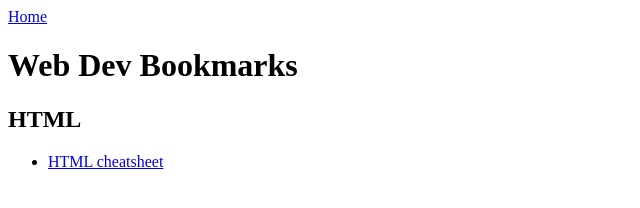
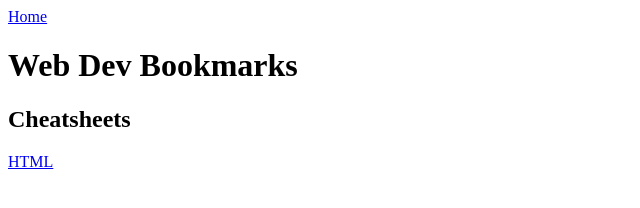
Before and after one commit to codedhouse/codedhouse.github.io, a plain HTML site: page bookmarks/index.html in a window 1280 px wide. Shown: the whole page, without its empty margins (0-640 px from the left). Drawn offline with Linux system fonts and the light colour scheme.

Commit message:
Add more html that I can't be bothered to style

```diff
--- a/bookmarks/index.html
+++ b/bookmarks/index.html
@@ -9,15 +9,11 @@
     <nav><a href="/">Home</a></nav>
     <main>
       <h1>Web Dev Bookmarks</h1>
-      <h2>HTML</h2>
-      <ul>
-        <li>
-          <a
-            href="https://syntaxsimplified.com/cheatsheet/HTML/hypertext_markup_language.html"
-            >HTML cheatsheet</a
-          >
-        </li>
-      </ul>
+      <h2>Cheatsheets</h2>
+      <a
+        href="https://syntaxsimplified.com/cheatsheet/HTML/hypertext_markup_language.html"
+        >HTML</a
+      >
     </main>
   </body>
 </html>
```
